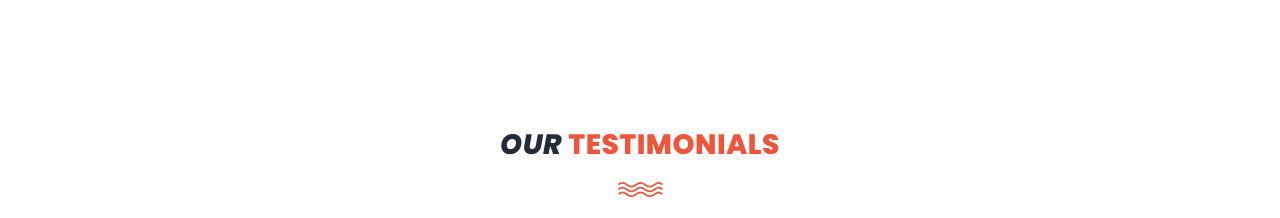
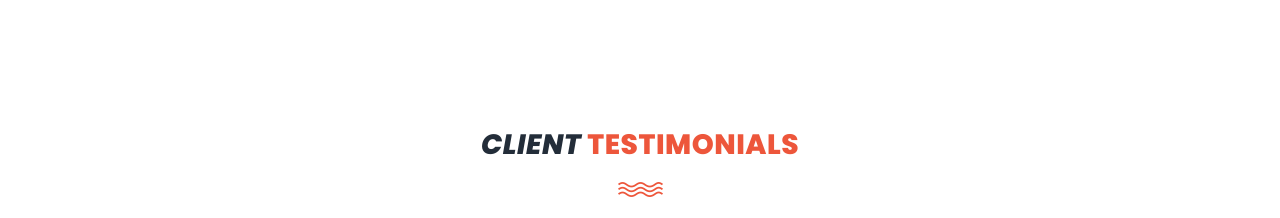
Before and after one commit to Ganesh-Hathwar/Inficap.github.io, a plain HTML site: page index.html in a window 1280 px wide. Shown: the part 2280-2498 px from the top of the page. Drawn offline with Linux system fonts and the light colour scheme.

Commit message:
Update index.html

```diff
--- a/index.html
+++ b/index.html
@@ -151,7 +151,7 @@ https://templatemo.com/tm-548-training-studio
             <div class="row">
                 <div class="col-lg-6 offset-lg-3">
                     <div class="section-heading">
-                        <h2>Our <em>Testimonials</em></h2>
+                        <h2>Client <em>Testimonials</em></h2>
                         <img src="assets/images/line-dec.png" alt="">
 
                     </div>
```
